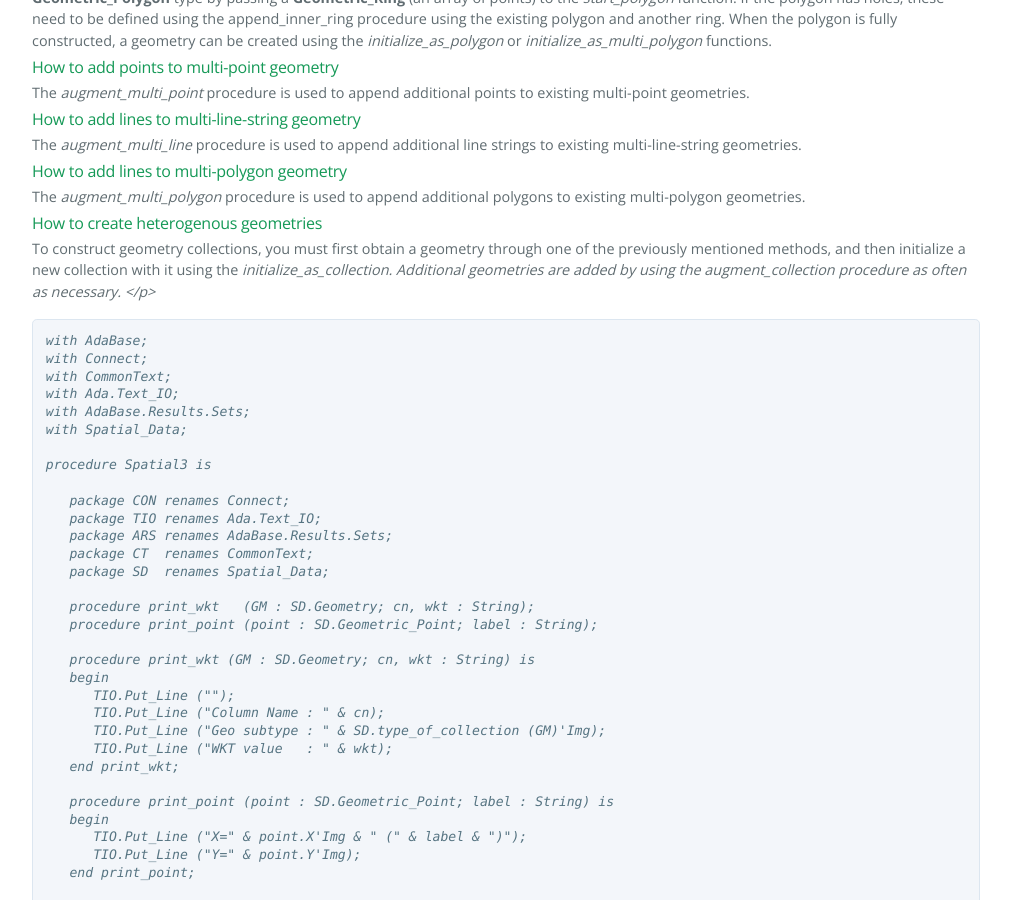
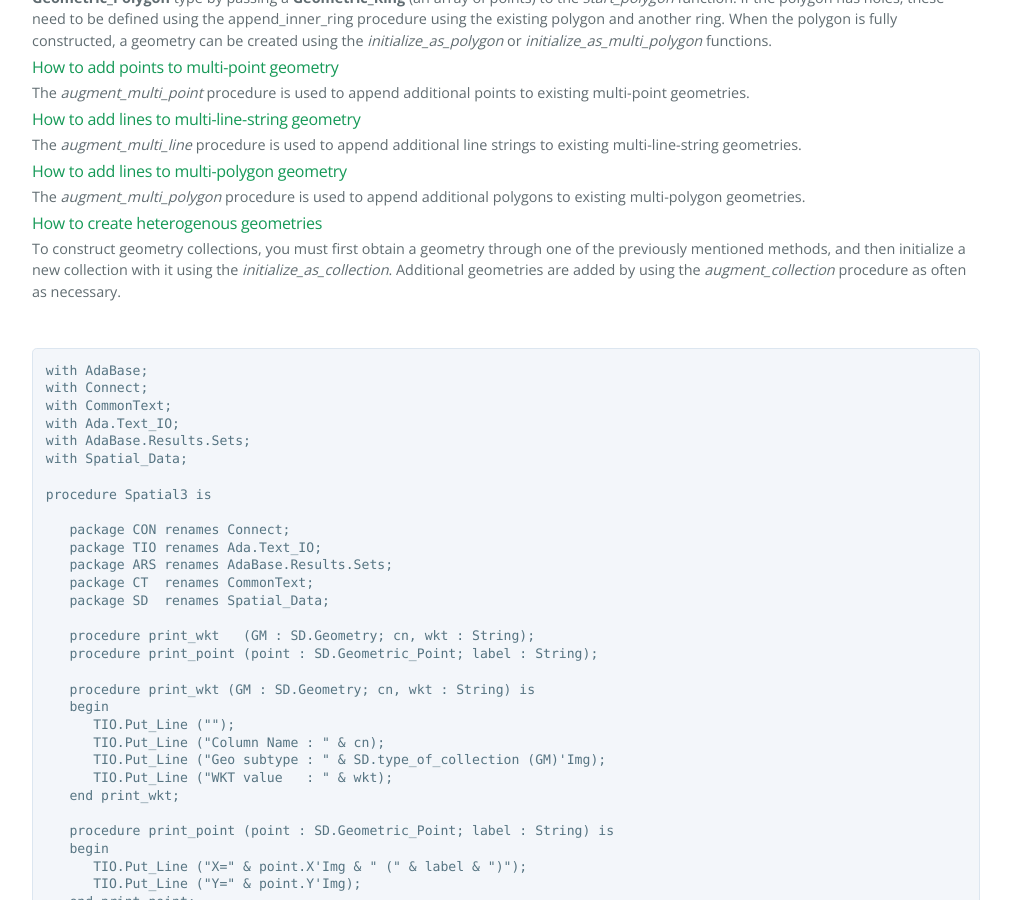
Before and after one commit to jrmarino/AdaBase, a Jekyll site: the page built from geometry.md, in a window 1280 px wide and 900 px high, scrolled down 3509 px. Shown: the whole window, without its empty margins (0-1011 px from the left). Built offline with Jekyll 4.4.1, drawn with Linux system fonts in a browser that asks for light colours.

Commit message:
fix typo

```diff
--- a/geometry.md
+++ b/geometry.md
@@ -256,7 +256,7 @@ polygons to existing multi-polygon geometries.
 <p>
 To construct geometry collections, you must first obtain a geometry through
 one of the previously mentioned methods, and then initialize a new
-collection with it using the <i>initialize_as_collection<i>.  Additional
+collection with it using the <i>initialize_as_collection</i>.  Additional
 geometries are added by using the <i>augment_collection</i> procedure as
 often as necessary.
 </p>
```
